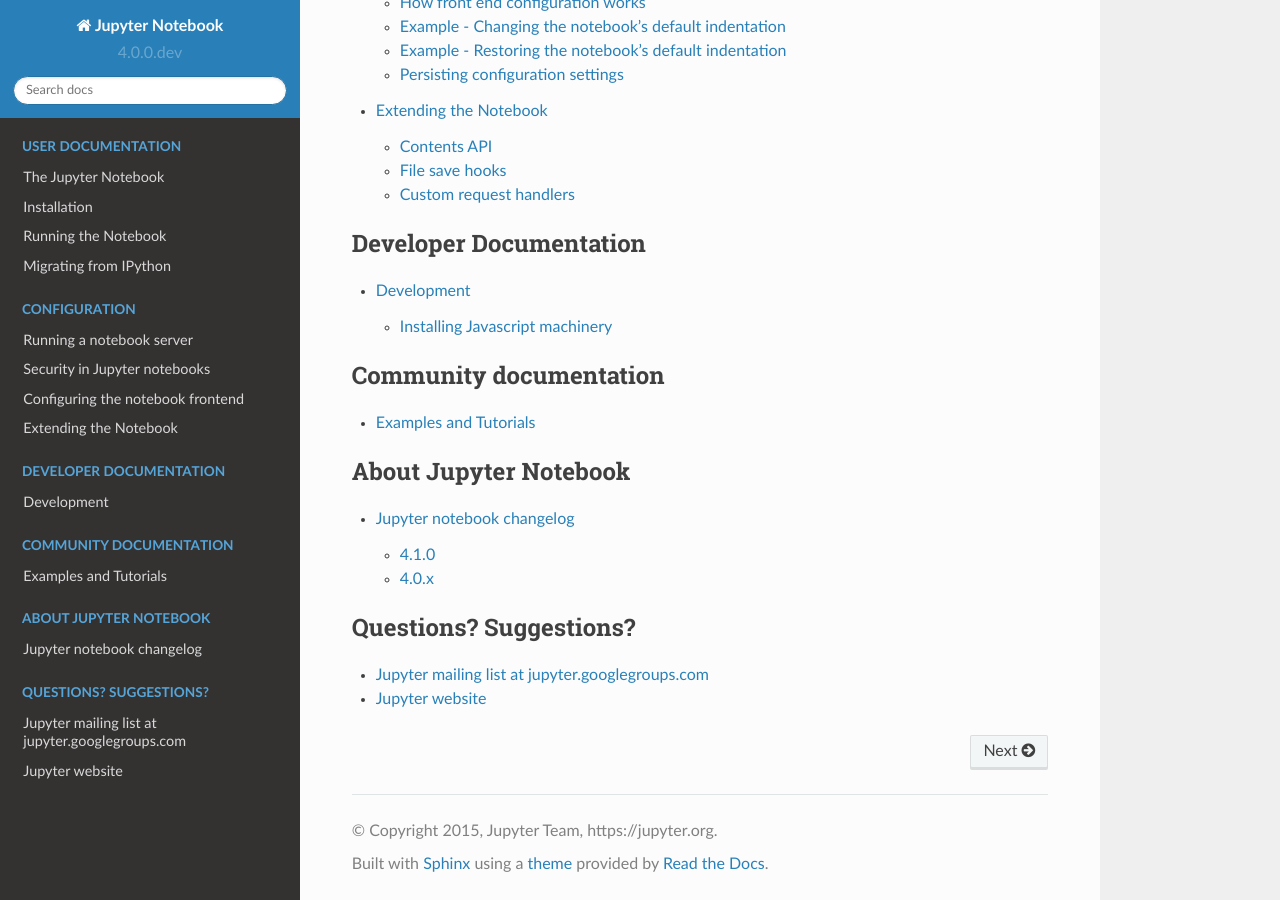
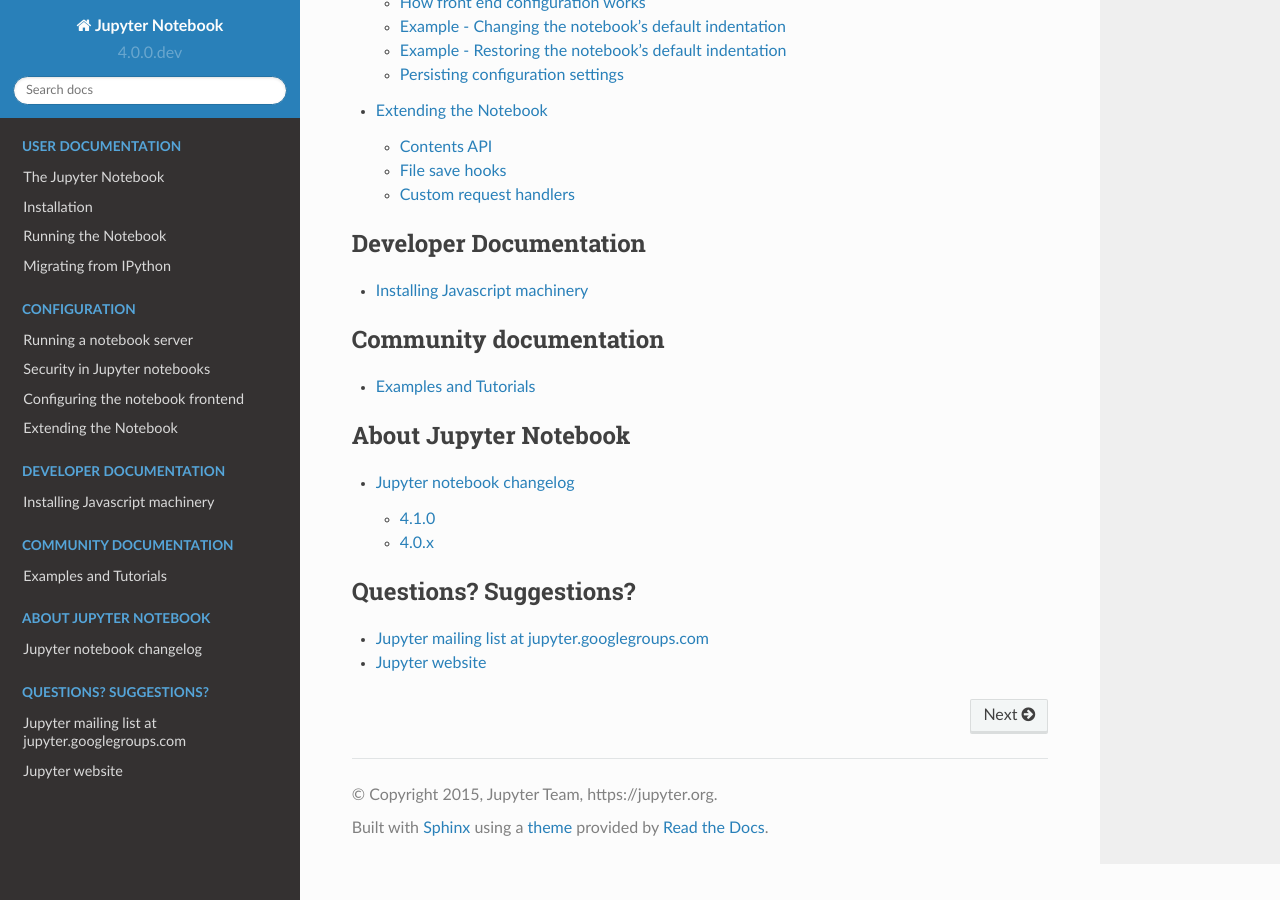
Before and after one commit to jupyter/nbclassic, a Sphinx documentation site: the page built from docs/source/index.rst, in a window 1280 px wide and 900 px high, scrolled down 733 px. Built offline with Sphinx 7.4.7 and the Read the Docs theme 2.0.0, drawn with Linux system fonts in a browser that asks for light colours; pages that are not in the unit, such as notebooks, are missing from menus.

Commit message:
Minor edit

```diff
--- a/docs/source/development_js.rst
+++ b/docs/source/development_js.rst
@@ -1,10 +1,7 @@
-.. _development:
-
-Development
-===========
+.. _development_js:
 
 Installing Javascript machinery
--------------------------------
+===============================
 
 Running the Notebook from the source code on Github requires some Javascript
 tools to build/minify the CSS and Javascript components. We do these steps when
--- a/docs/source/index.rst
+++ b/docs/source/index.rst
@@ -22,7 +22,7 @@
    extending/index
 
 .. toctree::
-   :maxdepth: 2
+   :maxdepth: 1
    :caption: Developer Documentation
 
    development_js
```
